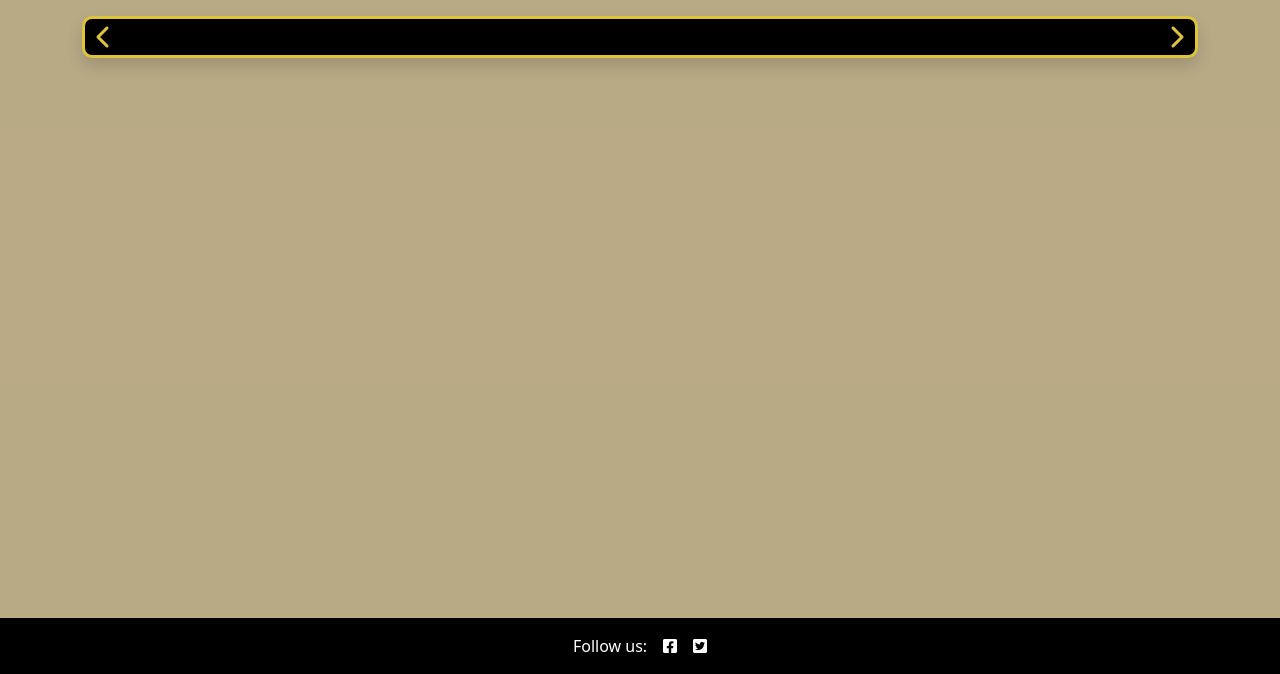
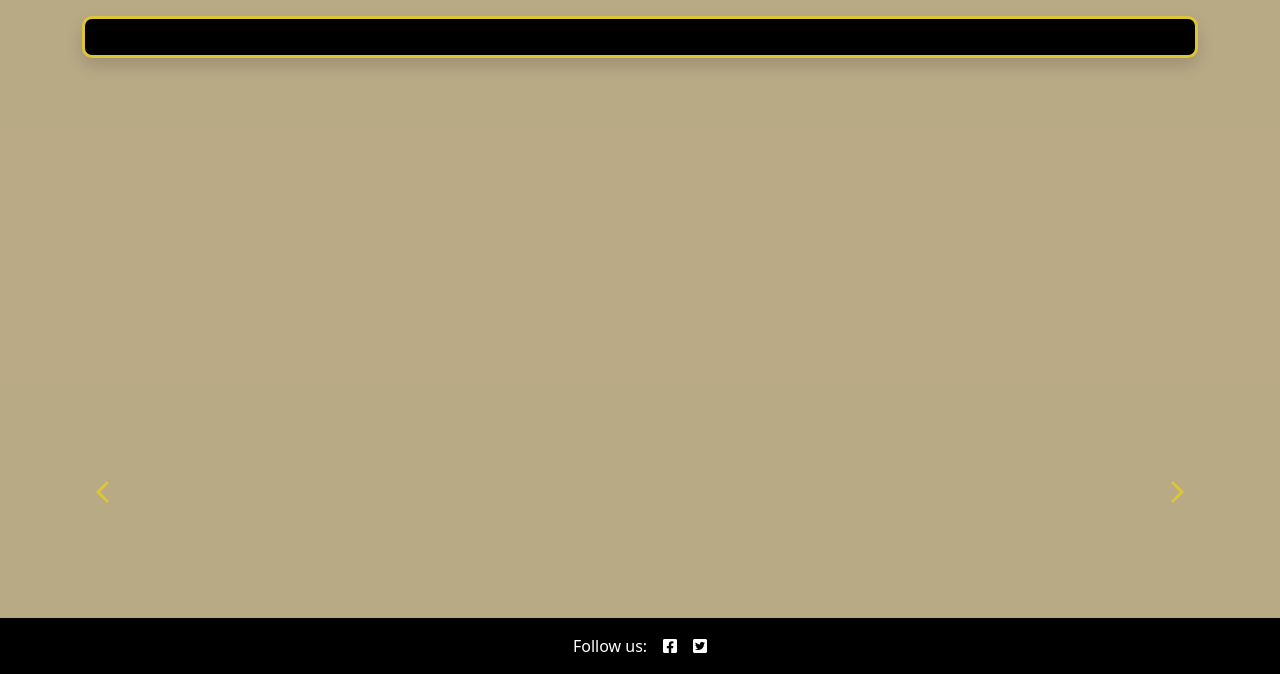
Before and after one commit to Gareth-McGirr/Portfolio-Project-4-SizzleAndSteak, a Django app: page /menu/menus/ in a window 1280 px wide. Shown: the part 126-800 px from the top of the page. Run offline with Django 4.2, Linux system fonts and the light colour scheme; data that the repository does not hold is empty; some libraries are stand-ins or nearby versions.

Commit message:
Fix: Stop menu slider controls bouncing with menus

```diff
--- a/menu/static/menu/css/menus.css
+++ b/menu/static/menu/css/menus.css
@@ -54,6 +54,10 @@ div.form-check {
 
 .slider-back {
     left: 10px;
+}
+
+a.slider {
+    top: 455px;
 }
 
 .hide {
--- a/menu/templates/menu/menus.html
+++ b/menu/templates/menu/menus.html
@@ -8,7 +8,7 @@
 
 {% block content %}
 
-<div id="menus" class="mt-3 mb-3 d-flex flex-row align-items-center justify-content-between shadow">
+<div id="menus" class="mt-3 mb-3 d-flex flex-row justify-content-between shadow">
     <div>
         <a role="button" class="slider slider-back" aria-label="Previous Menu" onclick="back()">
             <i class="fa-solid fa-chevron-left"></i>
```
